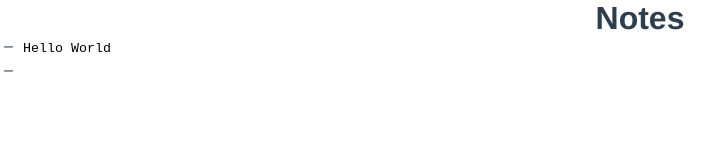
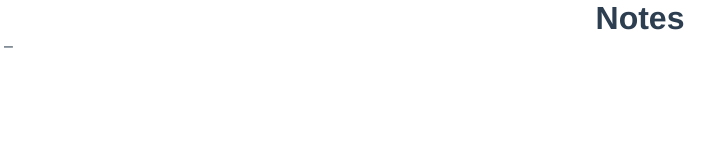
Before and after one commit to ztoben/note-ify, a Vue app: page / in a window 1280 px wide. Both pictures are taken after a click on the button "+ Add a note". Shown: the top 160 px of the page, without its empty margins (0-723 px from the left). Built offline with nearby package versions, Linux system fonts and the light colour scheme.

Commit message:
fixing some focusing issue, and item adding/deleting focus

```diff
--- a/app.js
+++ b/app.js
@@ -71,7 +71,7 @@ function manageWindow() {
   window.loadURL(url);
 
   // Open the DevTools.
-  if (process.env.NODE_ENV === 'DEV') window.webContents.openDevTools();
+  // if (process.env.NODE_ENV === "DEV") window.webContents.openDevTools();
 
   // Emitted when the window is closed.
   window.on("closed", () => {
--- a/src/App.vue
+++ b/src/App.vue
@@ -2,12 +2,11 @@
   <div id="app">
     <h1>Notes</h1>
     <Notes/>
-    <button v-on:click="addNote">+ Add a note</button>
+    <button v-on:click="handleAddNote">+ Add a note</button>
   </div>
 </template>
 
 <script>
-import { mapMutations } from "vuex";
 import Notes from "./components/Notes.vue";
 
 export default {
@@ -16,7 +15,9 @@ export default {
     Notes
   },
   methods: {
-    ...mapMutations(["addNote"])
+    handleAddNote: function() {
+      this.$store.commit("addNote", {});
+    }
   }
 };
 </script>
--- a/src/components/Notes.vue
+++ b/src/components/Notes.vue
@@ -1,8 +1,22 @@
 <template>
   <div id="notes-container">
-    <div class="note-container" @mouseover="active = !active" @mouseout="active = !active" v-for="(note, index) in notes" :key="index">
-      <textarea v-model="note.value" @input="autoExpand" wrap="soft"></textarea>
-      <button v-if="active" @click="removeNote(index)">X</button>
+    <div
+      class="note-container"
+      v-for="(note, index) in notes"
+      @mouseover="active = index"
+      @mouseout="active = null"
+      :key="index"
+      ref="noteContainer"
+    >
+      <textarea
+        v-model="note.value"
+        @input="autoExpand"
+        @focus="handleFocus(index)"
+        @blur="handleBlur"
+        @keypress.enter="handleAddNote"
+        wrap="soft"
+      ></textarea>
+      <button v-if="active === index" @click="handleRemoveNote(index)">X</button>
     </div>
   </div>
 </template>
@@ -14,28 +28,60 @@ export default {
   name: "Notes",
   data() {
     return {
-      active: false
+      active: null,
+      selected: null
     };
   },
   computed: {
     ...mapState(["notes"])
   },
   methods: {
-    ...mapMutations(["removeNote"]),
+    ...mapMutations(["removeNote", "addNote"]),
     autoExpand: function(event) {
-      console.log(event); // eslint-disable-line
+      function getPropValue(prop) {
+        return parseInt(computed.getPropertyValue(prop), 10);
+      }
+
       event.target.style.height = "inherit";
 
       const computed = window.getComputedStyle(event.target);
 
       const height =
-        parseInt(computed.getPropertyValue("border-top-width"), 10) +
-        parseInt(computed.getPropertyValue("padding-top"), 10) +
-        event.target.scrollHeight +
-        parseInt(computed.getPropertyValue("padding-bottom"), 10) +
-        parseInt(computed.getPropertyValue("border-bottom-width"), 10);
+        getPropValue("border-top-width") +
+        getPropValue("padding-top") +
+        getPropValue("padding-bottom") +
+        getPropValue("border-bottom-width") +
+        event.target.scrollHeight;
 
       event.target.style.height = `${height}px`;
+    },
+    handleAddNote: function(event) {
+      event.preventDefault();
+      this.selected += 1;
+      this.$store.commit("addNote", { index: this.selected });
+    },
+    handleRemoveNote: function(index) {
+      this.removeNote(index);
+      this.$nextTick(() => {
+        if (this.notes.length > 0) {
+          this.$refs.noteContainer[index].children[0].focus();
+        }
+      });
+    },
+    handleFocus: function(index) {
+      this.selected = index;
+    },
+    handleBlur: function() {
+      this.selected = null;
+    }
+  },
+  watch: {
+    selected: function(newSelected) {
+      if (newSelected !== null) {
+        this.$nextTick(() => {
+          this.$refs.noteContainer[newSelected].children[0].focus();
+        });
+      }
     }
   }
 };
@@ -54,6 +100,7 @@ export default {
     width: 100%;
     display: flex;
     flex-direction: row;
+    align-items: flex-start;
 
     > * {
       display: inline-flex;
@@ -62,7 +109,7 @@ export default {
     }
 
     textarea {
-      width: calc(100% - 20px);
+      width: calc(100% - 25px);
       line-height: 24px;
       padding-left: 10px;
       outline: none;
@@ -75,6 +122,23 @@ export default {
 
     button {
       font-size: 12px;
+      height: 18px;
+      width: 18px;
+      display: flex;
+      align-content: center;
+      justify-content: center;
+      border-radius: 50%;
+      border: 1px solid gray;
+      margin-top: 6px;
+
+      &:hover {
+        background-color: lightgray;
+      }
+
+      &:active {
+        background-color: gray;
+        color: white;
+      }
     }
 
     &:before {
--- a/src/store.js
+++ b/src/store.js
@@ -5,19 +5,23 @@ Vue.use(Vuex);
 
 export default new Vuex.Store({
   state: {
-    notes: [
-      {
-        value: "Hello World"
-      }
-    ]
+    notes: []
   },
   mutations: {
-    addNote(state) {
-      state.notes.push({ value: "" });
+    addNote(state, { index }) {
+      const emptyNote = { value: "" };
+      if (!index) {
+        state.notes.push(emptyNote);
+      } else {
+        state.notes.splice(index, 0, emptyNote);
+      }
     },
     removeNote(state, id) {
       state.notes.splice(id, 1);
     }
   },
-  actions: {}
+  actions: {},
+  getters: {
+    notes: state => state.notes
+  }
 });
```
